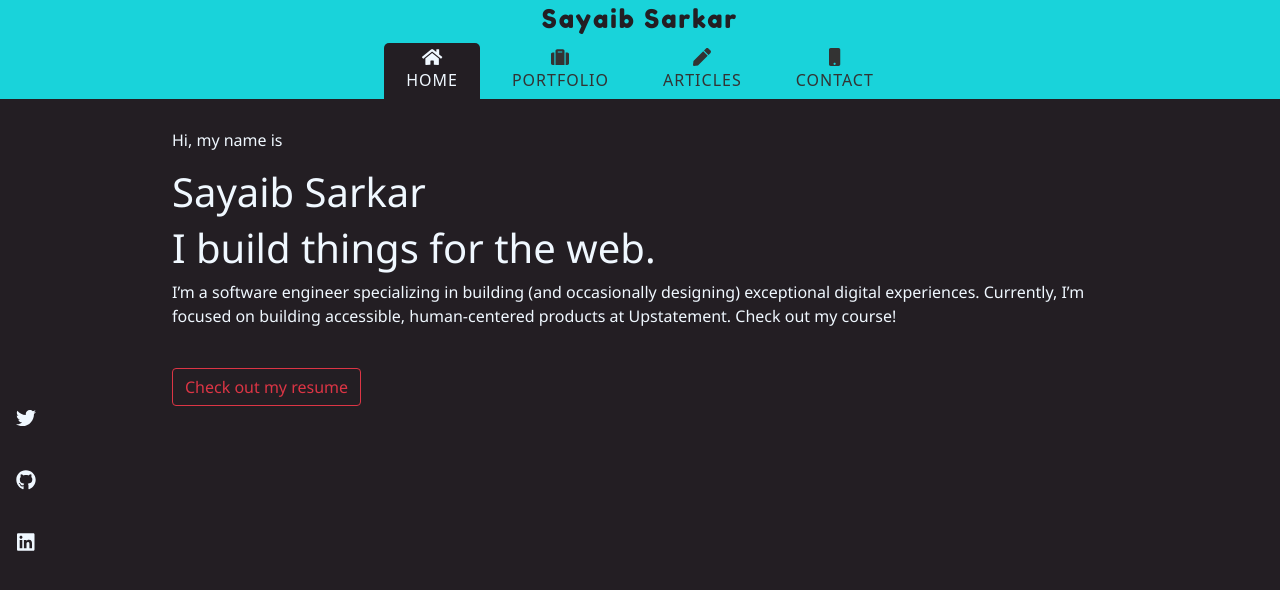
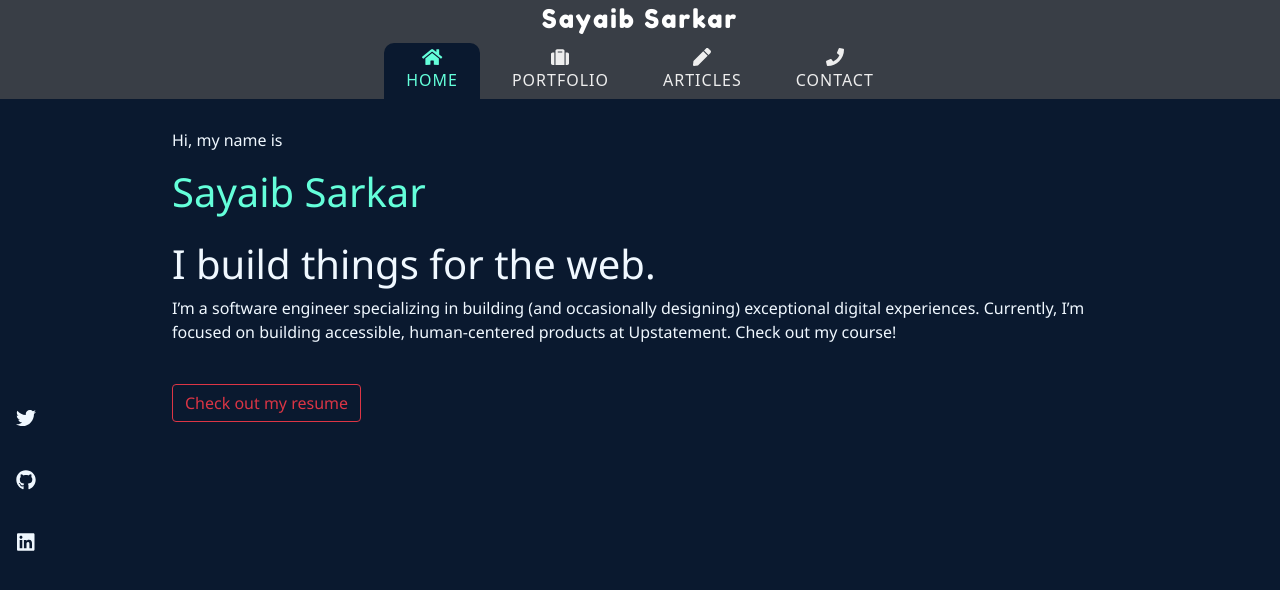
Before and after one commit to sayaib/Portfolio_Website_React.JS, a React (Create React App) app: page / in a window 1280 px wide. Shown: the top 590 px of the page. Built offline with nearby package versions, Linux system fonts and the light colour scheme.

Commit message:
update design

```diff
--- a/src/webpage_component/Home.jsx
+++ b/src/webpage_component/Home.jsx
@@ -15,7 +15,9 @@ const Home = () => {
         <div id="webpage_body">
           <Container className="home_container">
             <p>Hi, my name is</p>
-            <h1>Sayaib Sarkar</h1>
+            <h1 className="pb-3" style={{ color: "#64FFDA" }}>
+              Sayaib Sarkar
+            </h1>
             <h1>I build things for the web.</h1>
             <p>
               I’m a software engineer specializing in building (and occasionally
--- a/src/webpage_component/Manu.jsx
+++ b/src/webpage_component/Manu.jsx
@@ -4,7 +4,7 @@ import { NavLink } from "react-router-dom";
 import { FontAwesomeIcon } from "@fortawesome/react-fontawesome";
 import {
   faHome,
-  faMobile,
+  faPhone,
   faPen,
   faSuitcase,
 } from "@fortawesome/free-solid-svg-icons";
@@ -45,7 +45,7 @@ const Manu = () => {
           to="/Articles"
         >
           <FontAwesomeIcon icon={faPen} />
-         <h6> Articles</h6>
+          <h6> Articles</h6>
         </NavLink>
         <NavLink
           data-aos="zoom-in"
@@ -54,7 +54,7 @@ const Manu = () => {
           className="nav_link"
           to="/contact"
         >
-          <FontAwesomeIcon icon={faMobile} />
+          <FontAwesomeIcon icon={faPhone} />
           <h6>Contact</h6>
         </NavLink>
       </div>
--- a/src/webpage_component/style.css
+++ b/src/webpage_component/style.css
@@ -1,7 +1,7 @@
 @import url('https://fonts.googleapis.com/css2?family=Fredoka+One&family=Noto+Sans&display=swap');
 
 #title {
-    color: #231E23;
+    color: #ffffff;
     letter-spacing: 2px;
     font-size: 1.6rem;
     font-family: 'Fredoka One', cursive;
@@ -9,7 +9,7 @@
 
 .rc_nav {
     overflow: hidden;
-    background-color: #19D3DA;
+    background-color: #393E46;
     text-align: center;
     position: fixed;
     width: 100%;
@@ -21,7 +21,7 @@
     letter-spacing: 1px;
     margin: 0 5px;
     display: inline-block;
-    color: rgb(51, 51, 51);
+    color: #EEEEEE;
     padding: 1px 22px;
     text-decoration: none;
     font-size: 18px;
@@ -35,7 +35,7 @@
 }
 
 .nav_link:hover {
-    color: aliceblue;
+    color: #afb9b7;
     text-decoration: none;
     transition: 0.7;
 }
@@ -43,24 +43,28 @@
 @media screen and (max-width: 600px) {
     .nav_link {
         padding: 5px 15px;
-        font-size: 0.7rem;
+        font-size: 1rem;
     }
 
     #title {
         font-size: 1.5rem;
     }
 
+    .nav_link:hover {
+        color: #64FFDA;
+    }
+
 }
 
 .active_class {
-    background-color: #231E23;
-    color: aliceblue;
-    border-radius: 5px 5px 0 0;
+    background-color: #0A192F;
+    color: #64FFDA;
+    border-radius: 10px 10px 0 0;
 }
 
 #webpage {
     font-family: 'Noto Sans', sans-serif;
-    background-color: #231E23;
+    background-color: #0A192F;
     color: aliceblue;
     height: 100vh;
     width: 100vw;
@@ -98,14 +102,14 @@
 }
 
 .icon-bar a:hover {
-    color: #ff0bb6;
+    color: #64FFDA;
 }
 
 /* Portfolio Section */
 #portfolio_webpage {
     font-family: 'Noto Sans', sans-serif;
     padding-top: 8rem;
-    background-color: #231E23;
+    background-color: #0A192F;
 }
 
 .portfolio_body {
@@ -142,7 +146,8 @@
         margin: 0.9rem;
         height: 350px;
     }
-    h6{
+
+    h6 {
         display: none;
     }
 
```
